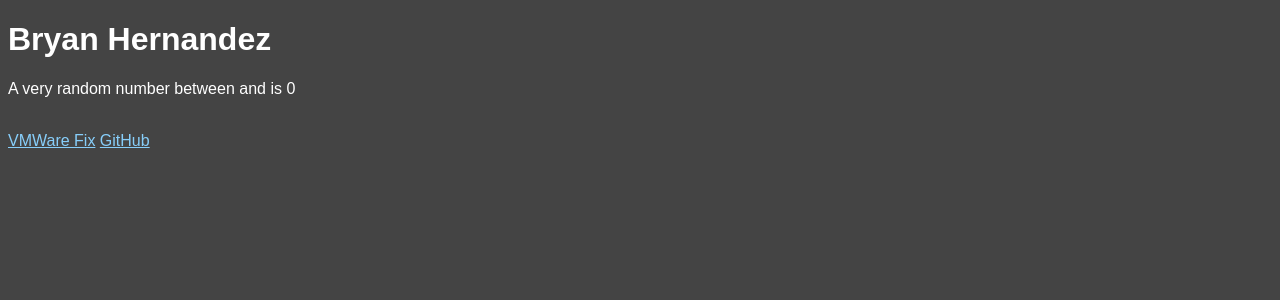
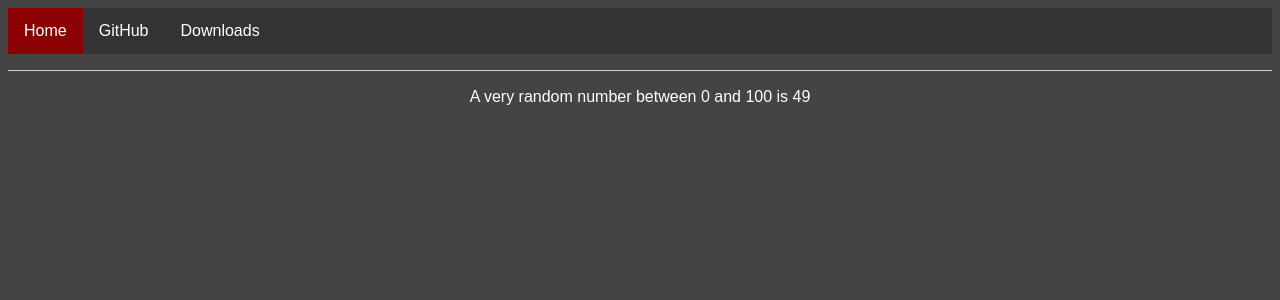
Before and after one commit to Bryan1998/bryan.ioe, a PHP site: page / in a window 1280 px wide. Shown: the top 300 px of the page. Run offline with PHP 8.4, Linux system fonts and the light colour scheme; data that the repository does not hold is empty.

Commit message:
Add files via upload

```diff
--- a/css/main.css
+++ b/css/main.css
@@ -2,23 +2,59 @@
 	background-color: #444;
 	color: white;
 	font-family: sans-serif;
+	text-align: center;
+}
+hr {
+	display: block;
+	height: 1px;
+	border: 0;
+	border-top: 1px solid #ccc;
+	margin: 1em 0;
+	padding: 0;
 }
 /* unvisited link */
 a:link {
-    color: LightSkyBlue;
+	color: LightSkyBlue;
 }
 
 /* visited link */
 a:visited {
-    color: LightSteelBlue;
+	color: LightSteelBlue;
 }
 
 /* mouse over link */
 a:hover {
-    color: LightYellow;
+	color: LightYellow;
 }
 
 /* selected link */
 a:active {
-    color: LightGreen;
+	color: LightGreen;
 }
+ul.topnav {
+	list-style-type: none;
+	margin: 0;
+	padding: 0;
+	overflow: hidden;
+	background-color: #333;
+}
+
+ul.topnav li {float: left;}
+
+ul.topnav li a {
+	display: block;
+	color: white;
+	text-align: center;
+	padding: 14px 16px;
+	text-decoration: none;
+}
+ul.topnav li a:hover:not(.active) {background-color: #111;}
+
+ul.topnav li a.active {background-color: darkred;}
+
+ul.topnav li.right {float: right; margin-right: 16px;}
+
+@media screen and (max-width: 600px){
+    ul.topnav li.right,
+    ul.topnav li {float: none;}
+}
--- a/index.php
+++ b/index.php
@@ -8,11 +8,13 @@
 	<link rel="stylesheet" href="css/main.css" />
 </head>
 
-<body>
-	<h1>Bryan Hernandez</h1>
-	<p><?php echo("A very random number between ".$min." and ".$max." is ".mt_rand($min,$max));?></p>
-	<br />
-	<a href="files/vmware-fix.txt">VMWare Fix</a> <a href="https://github.com/Bryan1998">GitHub</a>
+<body><ul class="topnav">
+	<li><a class="active" href="index.php">Home</a></li>
+	<li><a href="https://github.com/Bryan1998">GitHub</a></li>
+	<li><a href="downloads">Downloads</a></li>
+</ul>
+	<hr />
+	<p><?php $min = 0; $max = 100; echo("A very random number between ".$min." and ".$max." is ".mt_rand($min,$max));?></p>
 </body>
 
 </html>
```
